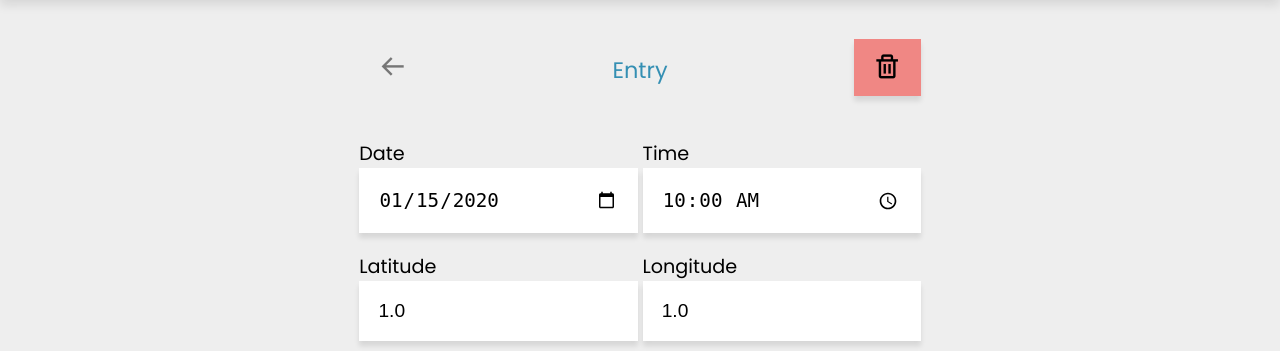
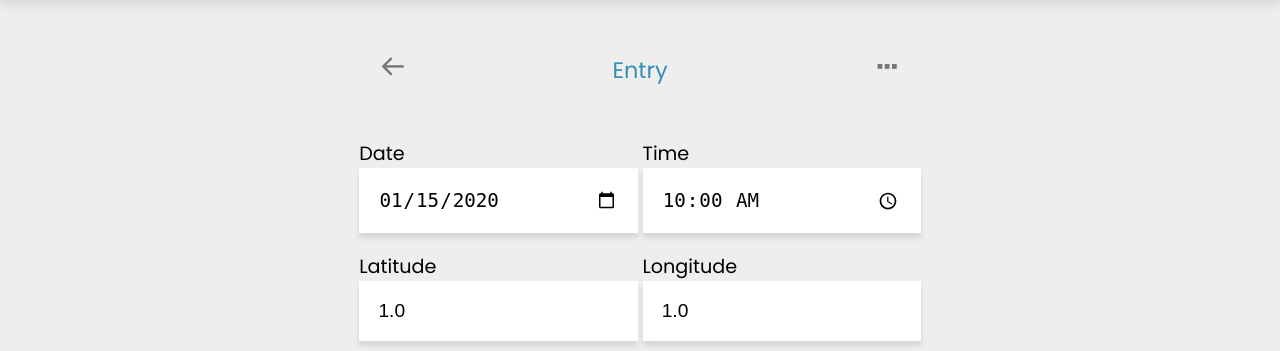
Before and after one commit to SamuelRosander/datadrone, a Flask app: page /entries/1/ in a window 1280 px wide. Shown: the part 69-420 px from the top of the page. Run offline with Flask 3, Linux system fonts and the light colour scheme; a user stored in the database is signed in; tables that the repository leaves empty hold one stand-in row (values such as "Sample post"); some libraries are stand-ins or nearby versions.

Commit message:
Update header menu for entry view

```diff
--- a/datadrone/static/js/scripts.js
+++ b/datadrone/static/js/scripts.js
@@ -30,7 +30,7 @@ document.onmouseup = function(e) {
         document.getElementById("user-menu").classList.remove("visible");
     }
 
-    if ((e.target.id != "heading-icon")
+    if ((e.target.id != "heading-menu-icon")
             && (e.target.parentElement.id != "heading-menu")) {
         document.getElementById("heading-menu").classList.remove("visible");
     }
--- a/datadrone/static/style.css
+++ b/datadrone/static/style.css
@@ -325,8 +325,6 @@ h1, h2, h3, h4, h5, h6 {
 }
 
 .btn-invis {
-    margin: 0;
-    padding: 0;
     background: none;
     border: 0;
 }
@@ -952,7 +950,6 @@ input[type="checkbox"]:checked + .edit_item-checkbox-container::after {
 }
 
 
-
 @media (max-width: 767px) {
     .user-menu .bx {
         font-size: 2rem;
--- a/datadrone/templates/entry.html
+++ b/datadrone/templates/entry.html
@@ -8,11 +8,15 @@
         <i class='bx bx-arrow-back'></i>
     </a>
     <h3>Entry</h3>
-    <a class="btn delete"
-        onClick="return confirm('Are you sure you want to delete this entry?')"
-        href="{{ url_for('entries.delete', entry_id=entry.entry_id) }}" >
-        <i class='bx bx-trash'></i>
-    </a>
+    <button class="btn-invis heading-icon" onclick="toggleHeadingMenu()">
+        <i id ="heading-menu-icon" class='bx bx-dots-horizontal'></i>
+    </button>
+    <div id="heading-menu">
+        <a class="delete"
+            onClick="return confirm('Are you sure you want to delete this entry?')"
+            href="{{ url_for('entries.delete', entry_id=entry.entry_id) }}" >
+            Delete entry</a>
+    </div>
 </div>
 
 <form method="POST" action="">
```
Also changed, not shown: datadrone/templates/details.html (+4 -4 lines).
